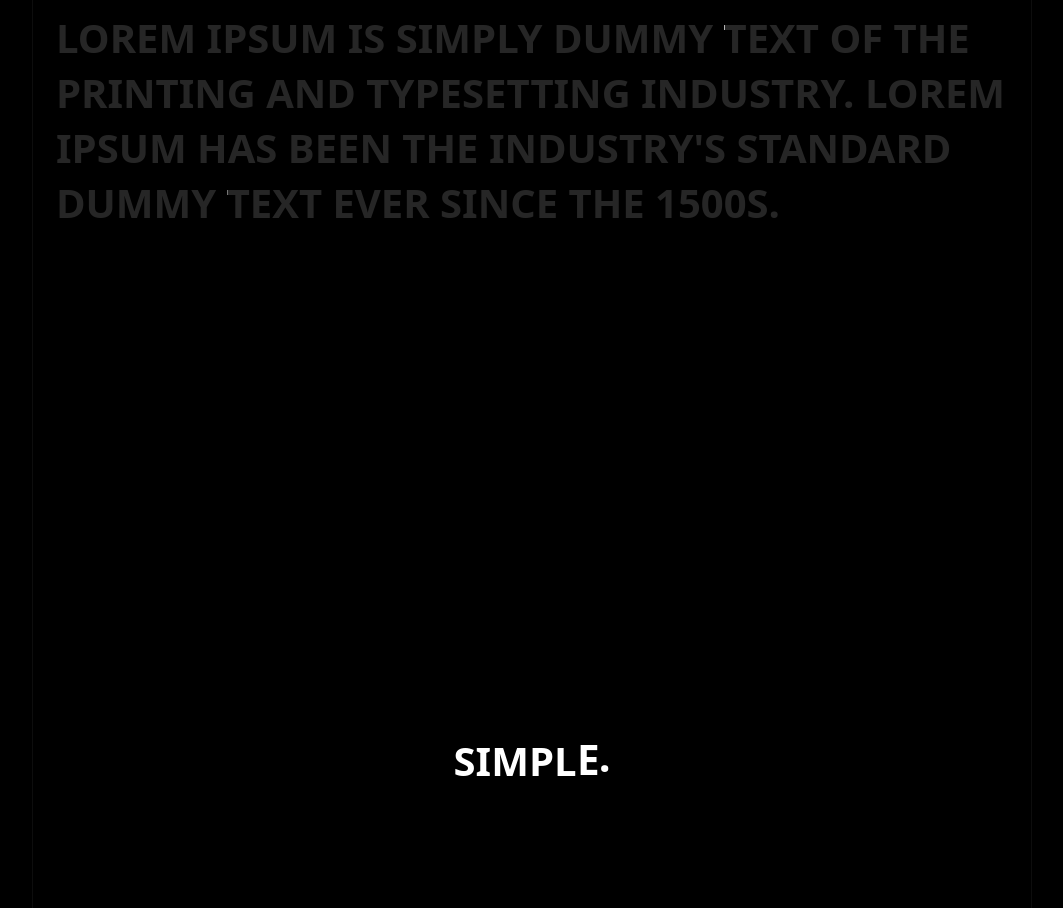
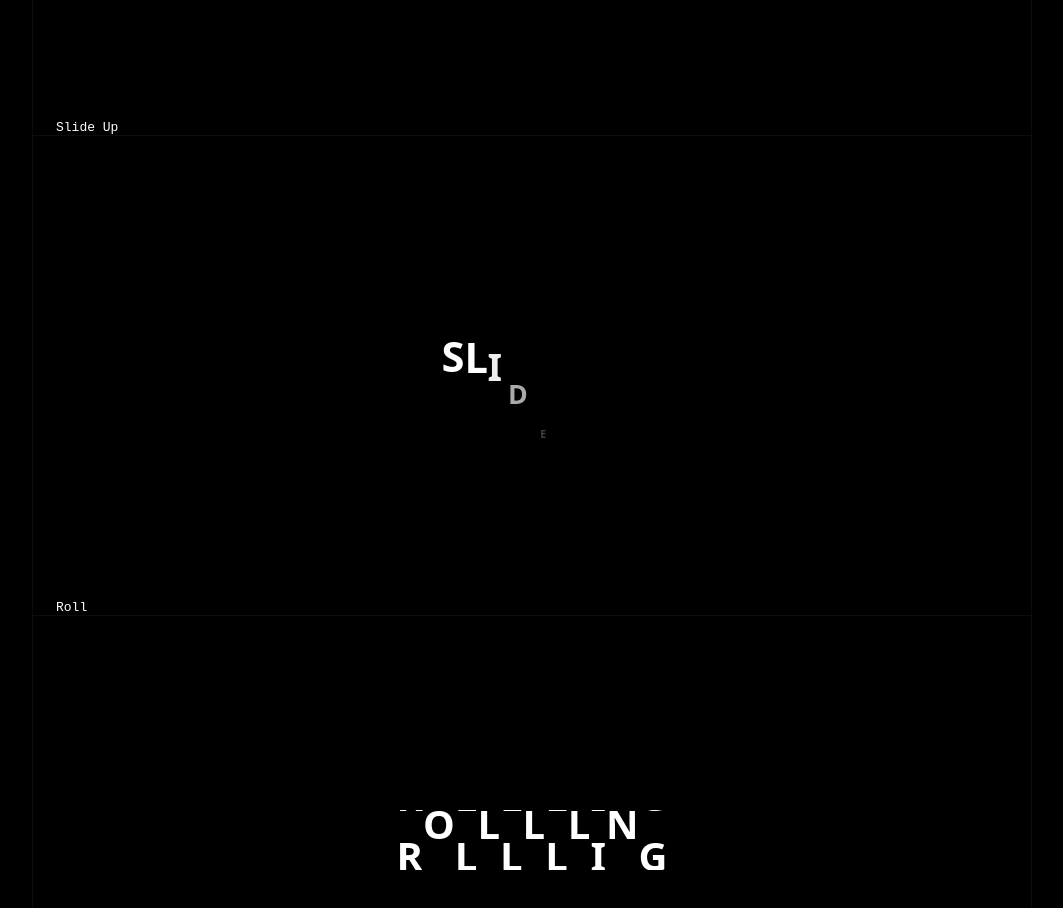
Before and after one commit to SeadSabanovic/text-animations, a React (Create React App) app: page / in a window 1280 px wide. Shown: the part 840-1748 px from the top of the page, without its empty margins (108-1171 px from the left). Built offline with nearby package versions, Linux system fonts and the light colour scheme.

Commit message:
Add components for each animation

```diff
--- a/src/App.js
+++ b/src/App.js
@@ -1,118 +1,18 @@
-import { useLayoutEffect } from "react";
 import "./App.scss";
-import gsap from "gsap";
 import { ReactLenis } from "@studio-freight/react-lenis";
 import TextFollow from "./components/TextFollow";
+import Intro from "./components/Intro";
+import Pop from "./components/Pop";
+import Roll from "./components/Roll";
 
 function App() {
-  const classes = {
-    section: `.section`,
-    title: `.section__title`,
-    sentence: `.section__title__sentence`,
-    char: `.section__title__char`,
-  };
-
-  useLayoutEffect(() => {
-    // Section 0
-    const tl0 = gsap.timeline({
-      defaults: {
-        stagger: 0.02,
-        ease: "back.inOut(1.7)",
-      },
-      repeat: -1,
-    });
-
-    document
-      .querySelectorAll(`${classes.title}--0 ${classes.sentence}`)
-      .forEach((title) => {
-        tl0
-          .from(
-            title.querySelectorAll(`${classes.char}`),
-            {
-              opacity: 0,
-              y: 30,
-              rotateX: -90,
-            },
-            "<"
-          )
-          .to(
-            title.querySelectorAll(`${classes.char}`),
-            {
-              opacity: 0,
-              y: -30,
-              rotateX: 90,
-            },
-            "<1"
-          );
-      });
-
-    gsap.from(`${classes.title}--2 ${classes.char}`, {
-      duration: 0.5,
-      opacity: 0,
-      scale: 0,
-      y: 100,
-      stagger: 0.05,
-      repeat: -1,
-      delay: 0.2,
-      yoyo: 1,
-      ease: "back.inOut(1.7)",
-    });
-  });
-
   return (
     <ReactLenis root>
       <div className="container">
-        <div className="section">
-          <h1 className="section__title section__title--0">
-            <div className="section__title__container">
-              <span className="section__title__sentence">
-                <div className="section__title__char">R</div>
-                <div className="section__title__char">e</div>
-                <div className="section__title__char">a</div>
-                <div className="section__title__char">c</div>
-                <div className="section__title__char">t</div>
-              </span>
-              <span className="section__title__sentence">
-                <div className="section__title__char">G</div>
-                <div className="section__title__char">s</div>
-                <div className="section__title__char">a</div>
-                <div className="section__title__char">p</div>
-              </span>
-              <span className="section__title__sentence">
-                <div className="section__title__char">T</div>
-                <div className="section__title__char">e</div>
-                <div className="section__title__char">x</div>
-                <div className="section__title__char">t</div>
-              </span>
-              <span className="section__title__sentence">
-                <div className="section__title__char">A</div>
-                <div className="section__title__char">n</div>
-                <div className="section__title__char">i</div>
-                <div className="section__title__char">m</div>
-                <div className="section__title__char">a</div>
-                <div className="section__title__char">t</div>
-                <div className="section__title__char">i</div>
-                <div className="section__title__char">o</div>
-                <div className="section__title__char">n</div>
-                <div className="section__title__char">s</div>
-              </span>
-            </div>
-          </h1>
-        </div>
+        <Intro />
         <TextFollow />
-        <div className="section">
-          <h1 className="section__title section__title--2">
-            <div className="section__title__word">
-              <span className="section__title__char">S</span>
-              <span className="section__title__char">I</span>
-              <span className="section__title__char">M</span>
-              <span className="section__title__char">P</span>
-              <span className="section__title__char">L</span>
-              <span className="section__title__char">E</span>
-              <span className="section__title__char">.</span>
-            </div>
-          </h1>
-        </div>
+        <Pop />
+        <Roll />
       </div>
     </ReactLenis>
   );
--- a/src/App.scss
+++ b/src/App.scss
@@ -2,6 +2,7 @@
   box-sizing: border-box;
   margin: 0;
   padding: 0;
+  user-select: none;
 }
 
 body {
@@ -36,12 +37,22 @@ body {
 }
 
 .section {
+  position: relative;
   $section: &;
-  min-height: 80vmin;
+  min-height: 60vmin;
   padding: 3rem 24px;
   display: flex;
   align-items: center;
   justify-content: center;
+
+  code {
+    padding: 0 24px;
+    width: 100%;
+    position: absolute;
+    top: 0;
+    left: 0;
+    border-bottom: 1px solid lighten(#000000, 5%);
+  }
 
   &__title {
     $title: &;
@@ -51,7 +62,6 @@ body {
     &__char,
     &__word {
       display: inline-block;
-      line-height: 0;
     }
 
     &--0 {
@@ -75,13 +85,35 @@ body {
     }
 
     &--1 {
+      text-align: center;
       span {
-        background-image: linear-gradient(to right, #fff 50%, lighten(#000, 15%) 50%);
+        background-image: linear-gradient(
+          to right,
+          #fff 50%,
+          lighten(#000, 15%) 50%
+        );
         background-clip: text;
         -webkit-text-fill-color: transparent;
         background-size: 200%;
         background-position: 100% 0px;
       }
     }
+
+    &--3 {
+      position: absolute;
+      top: 50%;
+      left: 50%;
+      transform: translate(-50%, -50%);
+      overflow: hidden;
+      display: flex;
+      // calc font-size * 1.5
+      height: calc(2.5rem * 1.5);
+      line-height: 1.5;
+
+      #{$title}__char {
+        display: flex;
+        flex-direction: column;
+      }
+    }
   }
 }
--- /dev/null
+++ b/src/components/Intro.js
@@ -0,0 +1,78 @@
+import gsap from "gsap";
+import React, { useLayoutEffect } from "react";
+
+export default function Intro() {
+  useLayoutEffect(() => {
+    const tl0 = gsap.timeline({
+      defaults: {
+        stagger: 0.02,
+        ease: "back.inOut(1.7)",
+      },
+      repeat: -1,
+    });
+
+    document
+      .querySelectorAll(`.section__title--0 .section__title__sentence`)
+      .forEach((title) => {
+        tl0
+          .from(
+            title.querySelectorAll(`.section__title__char`),
+            {
+              opacity: 0,
+              y: 30,
+              rotateX: -90,
+            },
+            "<"
+          )
+          .to(
+            title.querySelectorAll(`.section__title__char`),
+            {
+              opacity: 0,
+              y: -30,
+              rotateX: 90,
+            },
+            "<1"
+          );
+      });
+  });
+
+  return (
+    <div className="section">
+      <h1 className="section__title section__title--0">
+        <div className="section__title__container">
+          <span className="section__title__sentence">
+            <div className="section__title__char">R</div>
+            <div className="section__title__char">e</div>
+            <div className="section__title__char">a</div>
+            <div className="section__title__char">c</div>
+            <div className="section__title__char">t</div>
+          </span>
+          <span className="section__title__sentence">
+            <div className="section__title__char">G</div>
+            <div className="section__title__char">s</div>
+            <div className="section__title__char">a</div>
+            <div className="section__title__char">p</div>
+          </span>
+          <span className="section__title__sentence">
+            <div className="section__title__char">T</div>
+            <div className="section__title__char">e</div>
+            <div className="section__title__char">x</div>
+            <div className="section__title__char">t</div>
+          </span>
+          <span className="section__title__sentence">
+            <div className="section__title__char">A</div>
+            <div className="section__title__char">n</div>
+            <div className="section__title__char">i</div>
+            <div className="section__title__char">m</div>
+            <div className="section__title__char">a</div>
+            <div className="section__title__char">t</div>
+            <div className="section__title__char">i</div>
+            <div className="section__title__char">o</div>
+            <div className="section__title__char">n</div>
+            <div className="section__title__char">s</div>
+          </span>
+        </div>
+      </h1>
+    </div>
+  );
+}
--- /dev/null
+++ b/src/components/Pop.js
@@ -0,0 +1,35 @@
+import gsap from "gsap";
+import React, { useLayoutEffect } from "react";
+
+export default function Pop() {
+  useLayoutEffect(() => {
+    gsap.from(`.section__title--2 .section__title__char`, {
+      duration: 0.5,
+      opacity: 0,
+      scale: 0,
+      y: 100,
+      stagger: 0.05,
+      repeat: -1,
+      delay: 0.2,
+      yoyo: 1,
+      ease: "back.inOut(1.7)",
+    });
+  });
+  return (
+    <div className="section">
+      <code>Slide Up</code>
+      <h1 className="section__title section__title--2">
+        <div className="section__title__word">
+          <span className="section__title__char">S</span>
+          <span className="section__title__char">l</span>
+          <span className="section__title__char">i</span>
+          <span className="section__title__char">d</span>
+          <span className="section__title__char">e</span>
+          <span className="section__title__char">.</span>
+          <span className="section__title__char">U</span>
+          <span className="section__title__char">p</span>
+        </div>
+      </h1>
+    </div>
+  );
+}
--- /dev/null
+++ b/src/components/Roll.js
@@ -0,0 +1,43 @@
+import gsap from "gsap";
+import React, { useLayoutEffect } from "react";
+
+export default function Roll() {
+  const text = "Rolllllling";
+  const chars = text.split("");
+
+  useLayoutEffect(() => {
+    const tl = gsap.timeline();
+    const charEl = document.querySelectorAll(
+      ".section__title--3 .section__title__char"
+    );
+    charEl.forEach((el, i) => {
+      gsap.set(el, {
+        yPercent: i % 2 === 0 ? -100 : 0,
+      });
+      tl.to(
+        el,
+        {
+          ease: "back.inOut(1.7)",
+          yPercent: i % 2 === 0 ? 0 : -100,
+          repeat: -1,
+        },
+        "<"
+      );
+    });
+  });
+  return (
+    <div className="section">
+      <code>Roll</code>
+      <h1 className="section__title section__title--3">
+        {chars.map((char, index) => {
+          return (
+            <div className="section__title__char" key={index}>
+              <span>{char}</span>
+              <span>{char}</span>
+            </div>
+          );
+        })}
+      </h1>
+    </div>
+  );
+}
--- a/src/components/TextFollow.js
+++ b/src/components/TextFollow.js
@@ -24,6 +24,7 @@ export default function TextFollow() {
 
   return (
     <div className="section">
+      <code>Text Follow</code>
       <h1 className="section__title section__title--1">
         {words.map((word, index) => {
           return <span key={index}>{word} </span>;
```
Also changed, not shown: src/reportWebVitals.js (deleted, +0 -13 lines), src/setupTests.js (deleted, +0 -5 lines).
